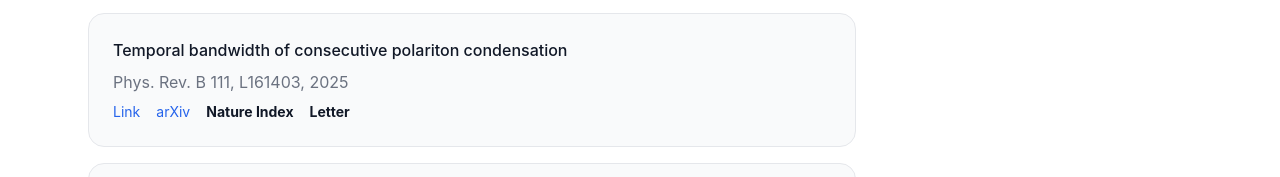
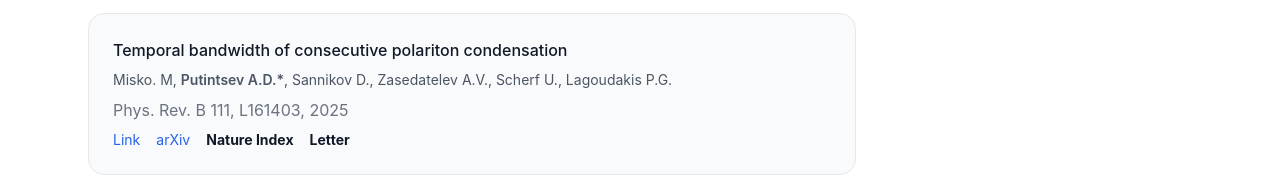
Before and after one commit to a-put/putad.github.io, a plain HTML site: page index.html in a window 1280 px wide. Both pictures are taken after a click on the button "Publications". Shown: the part 559-736 px from the top of the page. Drawn offline with nearby package versions, Linux system fonts and the light colour scheme.

Commit message:
Update index.html

```diff
--- a/index.html
+++ b/index.html
@@ -87,6 +87,7 @@
 
         <div class="p-6 rounded-2xl border bg-gray-50 flex flex-col gap-2">
           <span class="font-medium">Temporal bandwidth of consecutive polariton condensation</span>
+          <span class="text-gray-600 text-sm">Misko. M, <span class="font-semibold">Putintsev A.D.*</span>, Sannikov D., Zasedatelev A.V., Scherf U., Lagoudakis P.G.</span>
           <span class="text-gray-500">Phys. Rev. B 111, L161403, 2025</span>
           <div class="flex flex-wrap items-center gap-4 text-sm">
             <a href="https://doi.org/10.1103/PhysRevB.111.L161403" target="_blank" class="text-blue-600 hover:underline">Link</a>
```
